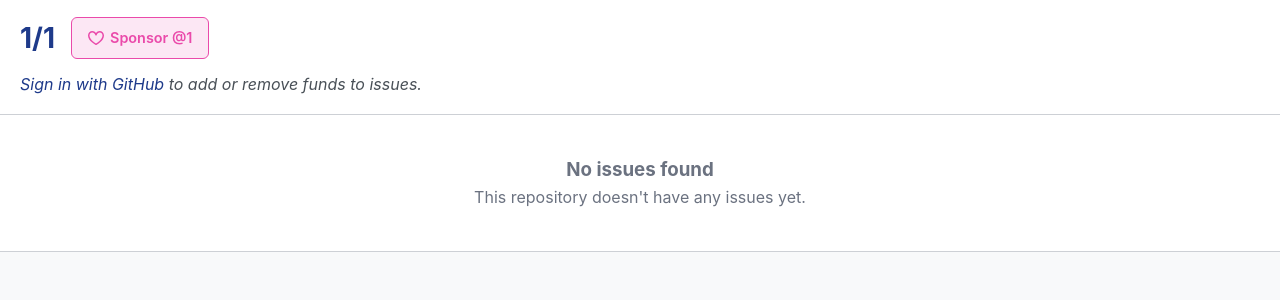
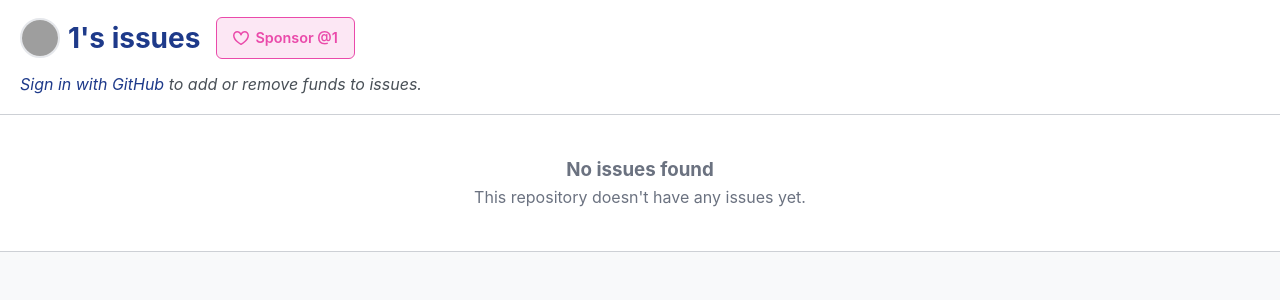
Before and after one commit to benvvalk/sponsoredissues.org-deploy, a Django app: page /1/1/issues in a window 1280 px wide. Shown: the part 49-349 px from the top of the page. Run offline with Django 5.2, Linux system fonts and the light colour scheme; data that the repository does not hold is empty; some libraries are stand-ins or nearby versions; grey boxes are pictures that could not be loaded.

Commit message:
owner_issues: add avatar image to "{owner}'s issues" header [UX]

```diff
--- a/sponsoredissues/templates/owner_issues.html
+++ b/sponsoredissues/templates/owner_issues.html
@@ -28,6 +28,13 @@
         align-items: center;
         gap: 8px;
         flex-wrap: wrap;
+    }
+
+    .owner-avatar {
+        width: 40px;
+        height: 40px;
+        border-radius: 50%;
+        border: 2px solid #e5e7eb;
     }
 
     .repo-header h1 {
@@ -469,7 +476,8 @@
 <div class="repo-header">
     <div class="repo-header-content">
         <div class="repo-title-row">
-            <h1>{{ owner }}/{{ repo }}</h1>
+            <img src="https://github.com/{{ owner }}.png" alt="{{ owner }}" class="owner-avatar">
+            <h1>{{ owner }}'s issues</h1>
             <a href="https://github.com/sponsors/{{ owner }}" target="_blank" class="sponsor-btn">
                 <svg width="16" height="16" viewBox="0 0 16 16" fill="currentColor">
                     <path d="M4.25 2.5c-1.336 0-2.75 1.164-2.75 3 0 2.15 1.58 4.144 3.365 5.682A20.565 20.565 0 008 13.393a20.561 20.561 0 003.135-2.211C12.92 9.644 14.5 7.65 14.5 5.5c0-1.836-1.414-3-2.75-3-1.373 0-2.609.986-3.029 2.456a.75.75 0 01-1.442 0C6.859 3.486 5.623 2.5 4.25 2.5zM8 14.25l-.345.666-.002-.001-.006-.003-.018-.01a7.643 7.643 0 01-.31-.17 22.075 22.075 0 01-3.434-2.414C2.045 10.731 0 8.35 0 5.5 0 2.836 2.086 1 4.25 1 5.797 1 7.153 1.802 8 3.02 8.847 1.802 10.203 1 11.75 1 13.914 1 16 2.836 16 5.5c0 2.85-2.045 5.231-3.885 6.818a22.08 22.08 0 01-3.744 2.584l-.018.01-.006.003h-.002L8 14.25zm0 0l.345.666a.752.752 0 01-.69 0L8 14.25z"></path>
```
